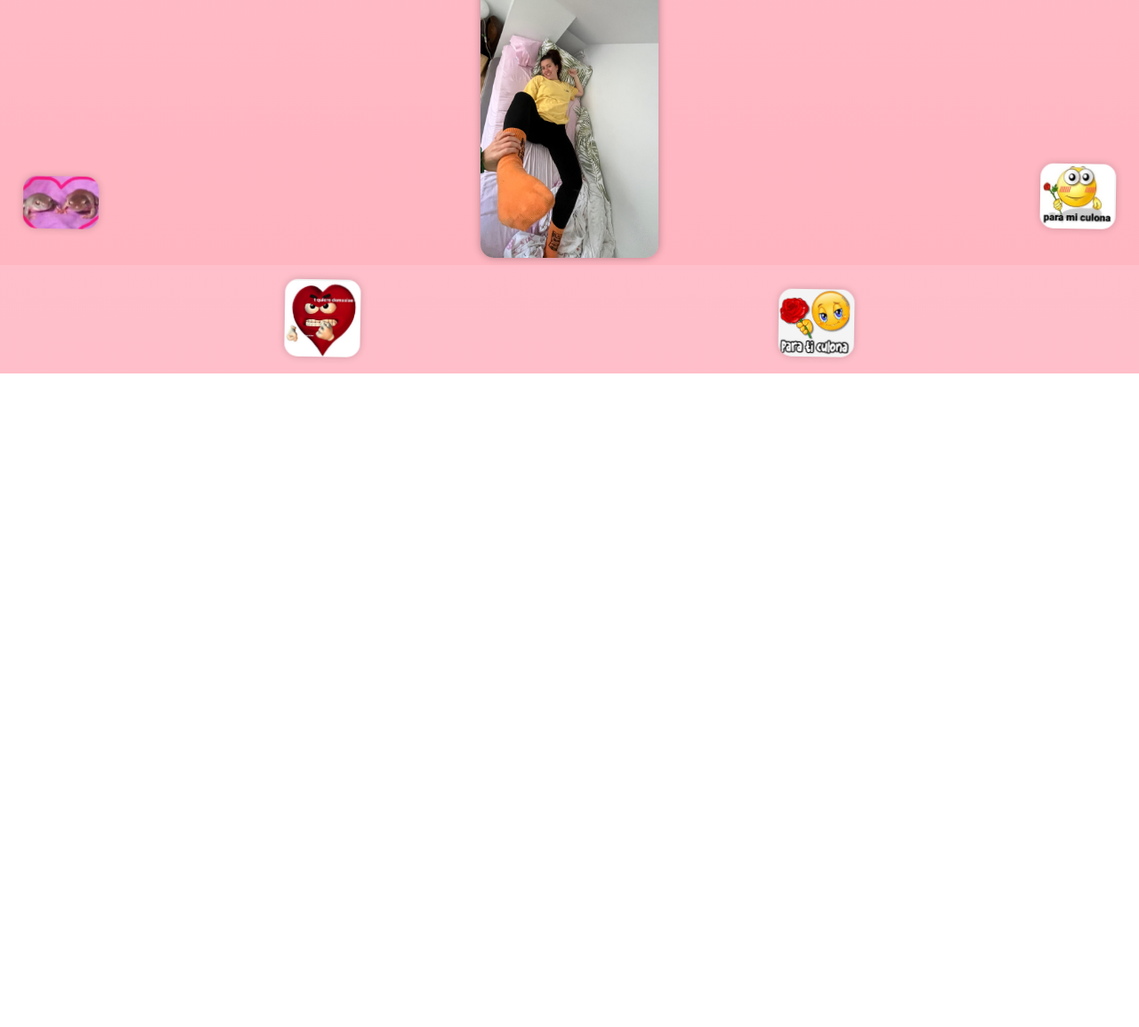
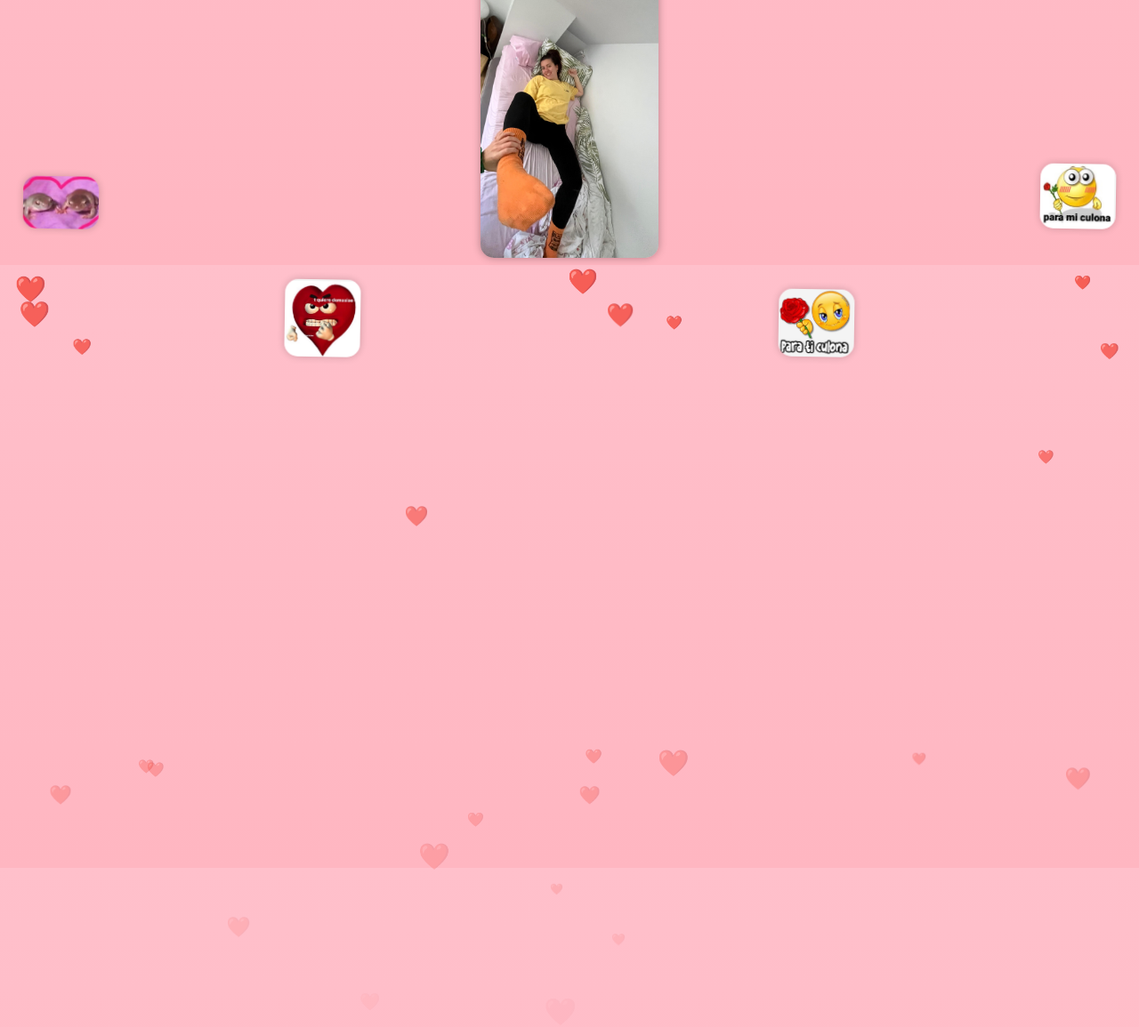
Before and after one commit to paatriguti/malogu.github.io, a plain HTML site: page si.html in a window 1280 px wide. Shown: the part 380-1535 px from the top of the page at 89% size. Before the commit the page ends 800 px from the top, so only its background shows below. Drawn offline with Linux system fonts and the light colour scheme.

Commit message:
Update si.html

```diff
--- a/si.html
+++ b/si.html
@@ -13,11 +13,12 @@
       overflow: hidden;
     }
 
+    /* 🔝 TITULO SIEMPRE ARRIBA */
     h1 {
       margin-top: 15px;
       font-size: 6vw;
       position: relative;
-      z-index: 5;
+      z-index: 10; /* 👈 MÁS ALTO QUE TODO */
     }
 
     /* CENTRO */
@@ -36,7 +37,7 @@
       box-shadow: 0 0 10px rgba(0,0,0,0.3);
     }
 
-    /* STICKERS SOLO ALREDEDOR */
+    /* 💕 STICKERS SOLO ALREDEDOR */
     .sticker {
       position: absolute;
       width: 85px;
@@ -44,7 +45,7 @@
       border-radius: 15px;
       box-shadow: 0 0 8px rgba(0,0,0,0.2);
       animation: flotar 6s ease-in-out infinite;
-      z-index: 1; /* siempre detrás del centro pero visibles */
+      z-index: 1; /* 👈 SIEMPRE DETRÁS DEL TEXTO */
     }
 
     @keyframes flotar {
@@ -53,7 +54,7 @@
       100% { transform: translateY(0px) rotate(0deg); }
     }
 
-    /* 🔥 SOLO BORDE DE PANTALLA */
+    /* posiciones borde */
     .s1 { top: 2%; left: 2%; }
     .s2 { top: 2%; right: 2%; }
     .s3 { top: 20%; left: 2%; }
@@ -62,6 +63,29 @@
     .s6 { bottom: 20%; right: 2%; }
     .s7 { bottom: 2%; left: 25%; }
     .s8 { bottom: 2%; right: 25%; }
+
+    /* 💖 CORAZONES CAIENDO (NO SE TOCAN) */
+    .heart {
+      position: absolute;
+      top: -10px;
+      color: rgba(255,255,255,0.8);
+      font-size: 20px;
+      animation: caer 6s linear infinite;
+      z-index: 0;
+    }
+
+    @keyframes caer {
+      0% { transform: translateY(0); opacity: 1; }
+      100% { transform: translateY(110vh); opacity: 0; }
+    }
+
+    /* corazón contenedor */
+    #hearts {
+      position: absolute;
+      width: 100%;
+      height: 100%;
+      z-index: 0;
+    }
   </style>
 </head>
 
@@ -69,12 +93,13 @@
 
 <h1>❤️ Sabía que dirías que sí ❤️</h1>
 
+<!-- CENTRO -->
 <div class="centro">
   <img class="foto1" src="foto1.jpg">
   <img class="foto2" src="foto2.jpg">
 </div>
 
-<!-- STICKERS SOLO ALREDEDOR -->
+<!-- STICKERS (ALREDEDOR) -->
 <img class="sticker s1" src="foto3.jpg">
 <img class="sticker s2" src="foto4.jpg">
 <img class="sticker s3" src="foto5.jpg">
@@ -84,5 +109,26 @@
 <img class="sticker s7" src="foto5.jpg">
 <img class="sticker s8" src="foto6.jpg">
 
+<!-- 💖 CORAZONES -->
+<div id="hearts"></div>
+
+<script>
+function crearCorazones() {
+  const container = document.getElementById("hearts");
+
+  for (let i = 0; i < 25; i++) {
+    let heart = document.createElement("div");
+    heart.className = "heart";
+    heart.innerHTML = "❤️";
+    heart.style.left = Math.random() * 100 + "vw";
+    heart.style.animationDuration = (3 + Math.random() * 5) + "s";
+    heart.style.fontSize = (10 + Math.random() * 20) + "px";
+    container.appendChild(heart);
+  }
+}
+
+crearCorazones();
+</script>
+
 </body>
 </html>
```
